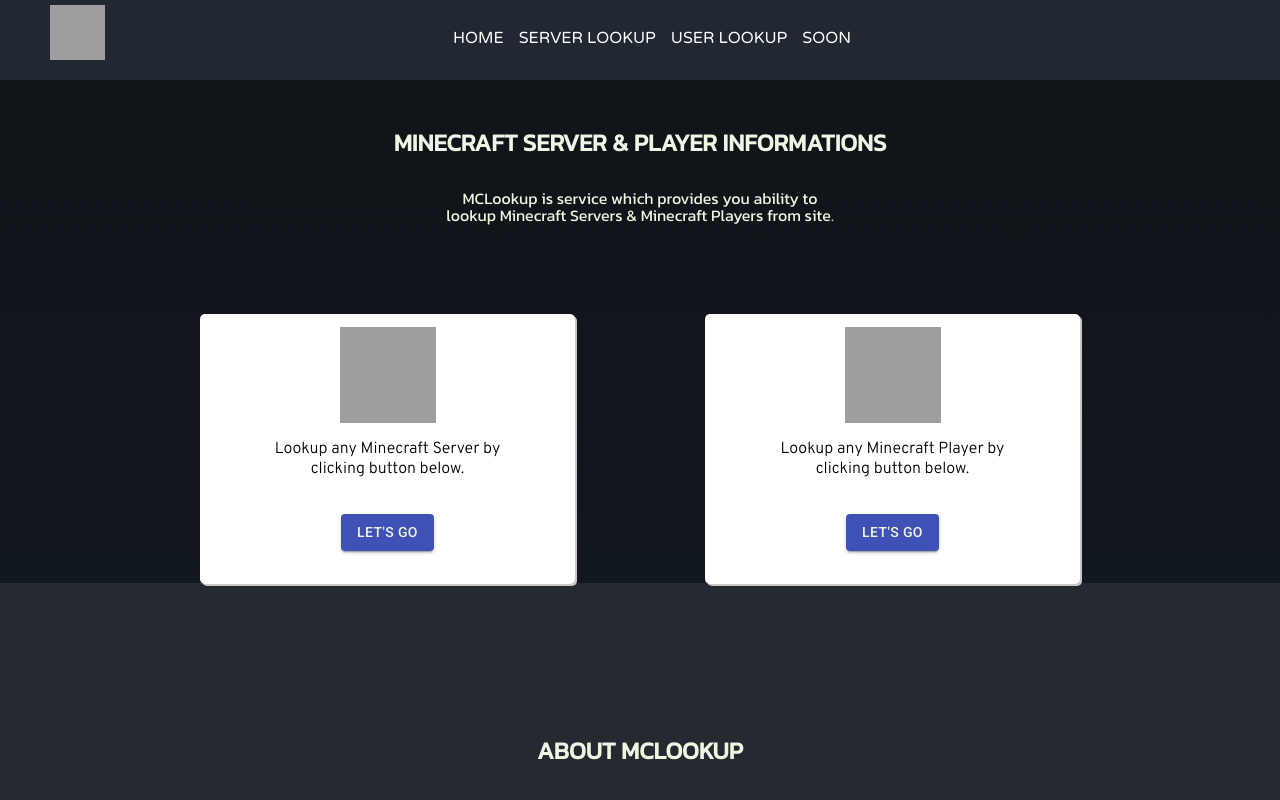
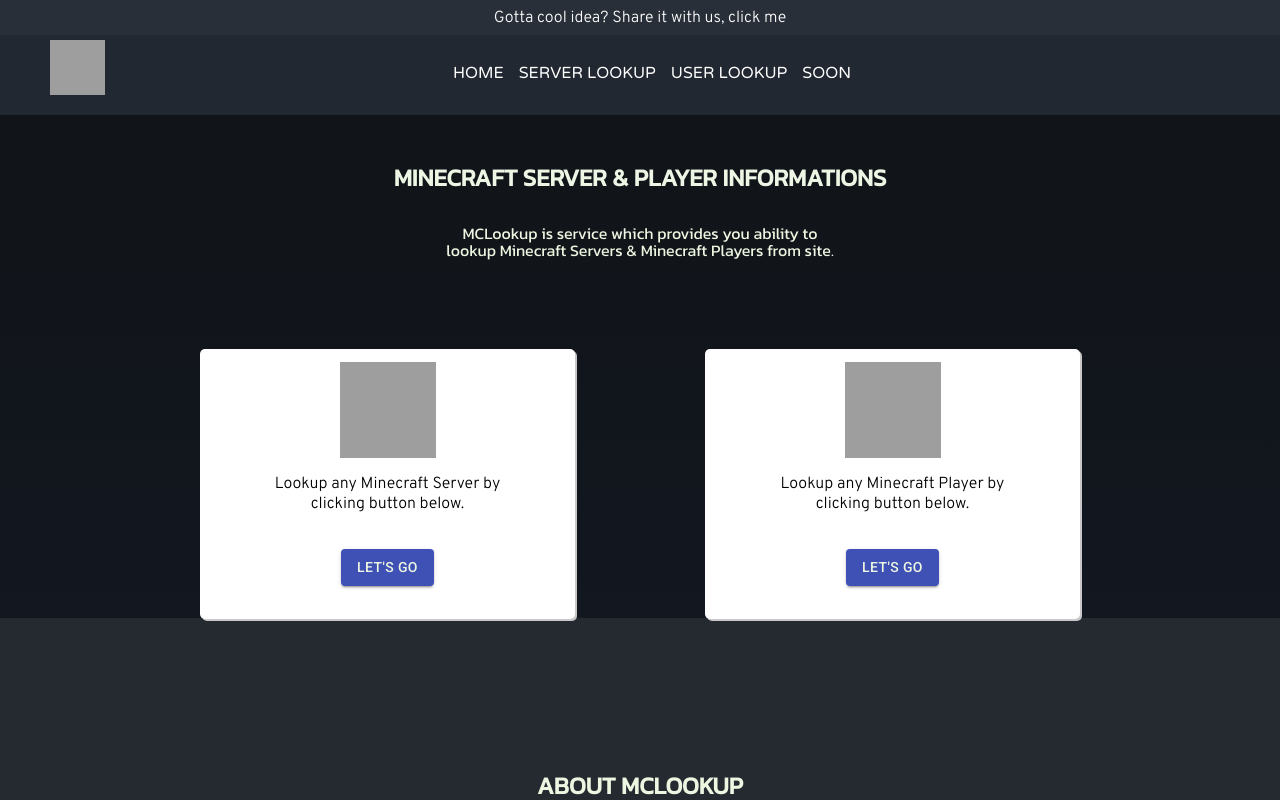
Before and after one commit to niikoolaa04/mclookup, a React (Create React App) app: page / in a window 1280 px wide. Shown: the top 800 px of the page. Built offline with nearby package versions, Linux system fonts and the light colour scheme; grey boxes are pictures that could not be loaded; the HTML template or start-up script is replaced by a standard one.

Commit message:
News Component

```diff
--- a/package.json
+++ b/package.json
@@ -19,6 +19,7 @@
   },
   "scripts": {
     "start": "PORT=3002 react-scripts start",
+    "home": "react-scripts start",
     "build": "react-scripts build",
     "test": "react-scripts test",
     "eject": "react-scripts eject"
--- a/src/App.css
+++ b/src/App.css
@@ -7,3 +7,7 @@
 .loadingContainer {
   z-index: 12 !important;
 }
+
+.fullNews {
+  z-index: 10 !important;
+}
--- a/src/App.js
+++ b/src/App.js
@@ -1,6 +1,7 @@
 import HomeComponent from './components/Home/HomeComponent';
 import ServerComponent from './components/Server/ServerComponent';
 import UserComponent from './components/User/UserComponent';
+import NewsComponent from './components/News/NewsComponent';
 import { BrowserRouter as Router, Switch, Route  } from 'react-router-dom';
 import './App.css';
 
@@ -8,6 +9,10 @@ function App() {
 
   return (
     <div className="App">
+      <div className="newsDiv">
+
+      <NewsComponent />
+      </div>
       <Router>
         <Switch>
           <Route exact path="/">
--- /dev/null
+++ b/src/assets/news.js
@@ -0,0 +1,18 @@
+let newsArray = [
+  {
+    title: "Wooah, something broken? Tell us",
+    text: "Website is currently in Beta Version, if you encounter any issues make sure to report them directly to the Site Developers."
+  },
+  {
+    title: "Gotta cool idea? Share it with us",
+    text: "If you get any ideas for new Website Feature contact developers and tell them your idea, if it's good, it may be added to the website."
+  },
+  {
+    title: "We currently have issues with website",
+    text: "Currently website is encountering issues and our team is looking into problem and it's fix"
+  }
+];
+
+module.exports = {
+  newsArray
+}
--- /dev/null
+++ b/src/components/News/NewsComponent.js
@@ -0,0 +1,46 @@
+import { React, useEffect, useState } from 'react'
+import { newsArray } from '../../assets/news';
+import './style.css';
+
+function NewsComponent() {
+
+  let [news, setNews] = useState({
+    title: newsArray[Math.floor(Math.random() * newsArray.length)].title,
+    text: newsArray[Math.floor(Math.random() * newsArray.length)].text
+  });
+
+  useEffect(() => {
+    setInterval(() => {
+      let newsEl = document.querySelector(".news");
+      let randomEl = newsArray[Math.floor(Math.random() * newsArray.length)]
+      setNews({
+        title: randomEl.title,
+        text: randomEl.text
+      })
+      newsEl.innerHTML = randomEl.title;
+    }, 20000)
+  }, []);
+
+  return (
+    <div>
+      <div className="newsContainer">
+        <p className="news" onMouseEnter={() => {
+          let newsElement = document.querySelector(".fullNews");
+          newsElement.style.opacity = "100%";
+        }}
+        onMouseLeave={() => {
+          let newsElement = document.querySelector(".fullNews");
+          newsElement.style.opacity = "0%";
+        }}>{ newsArray[Math.floor(Math.random() * newsArray.length)].title + ', click me'}</p>
+      </div>
+      <div className="newsOuter">
+        <div className="fullNews">
+          <p className="newsTitle">{ news.title.toUpperCase() }</p>
+          <p className="newsText">{ news.text }</p>
+        </div>
+      </div>
+    </div>
+  )
+}
+
+export default NewsComponent
--- /dev/null
+++ b/src/components/News/style.css
@@ -0,0 +1,49 @@
+@import url('https://fonts.googleapis.com/css2?family=Kanit&display=swap');
+@import url('https://fonts.googleapis.com/css2?family=Overpass:wght@300&display=swap');
+
+.newsContainer {
+  display: flex;
+  height: 35px;
+  justify-content: center;
+  align-items: center;
+  background: #292f38;
+}
+
+.news {
+  cursor: pointer;
+  color: rgb(252, 252, 252);
+  font-family: 'Overpass', sans-serif;
+}
+
+.fullNews {
+  opacity: 0%;
+  display: flex;
+  position: absolute;
+  background: linear-gradient(rgb(37, 41, 46), rgb(27, 35, 48));
+  box-shadow: rgb(37, 41, 46) 3px 3px;
+  top: 10rem;
+  text-align: center;
+  width: 380px;
+  height: 250px;
+  border-radius: 5px;
+  flex-direction: column;
+  transition: all 0.3s ease-in-out;
+}
+
+.newsTitle {
+  margin-top: 25px;
+  color: rgb(252, 252, 252);
+  font-family: 'Kanit', sans-serif;
+}
+
+.newsText {
+  margin-top: 15px;
+  color: rgb(252, 252, 252);
+  font-family: 'Kanit', sans-serif;
+}
+
+.newsOuter {
+  display: flex;
+  justify-content: center;
+  pointer-events: none;
+}
```
